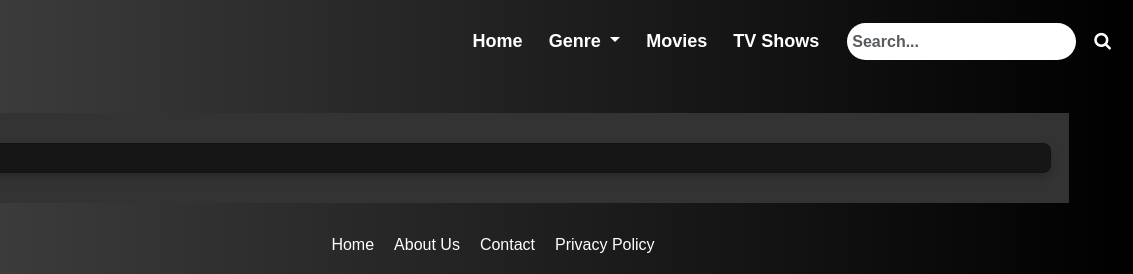
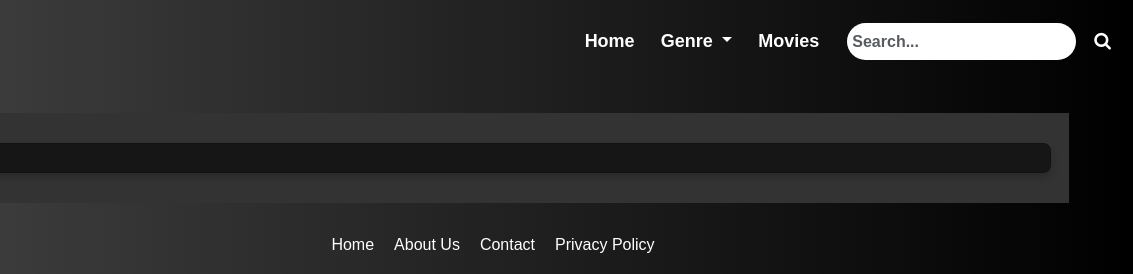
Before and after one commit to PriyaVadrevu/MovieReview, a website: page WebDev/client/index.html in a window 1280 px wide. Shown: the top 274 px of the page, 147-1280 px from the left. Drawn offline with nearby package versions, Linux system fonts and the light colour scheme; no server answers; files whose address does not match are found by name.

Commit message:
test change

```diff
--- a/WebDev/client/index.html
+++ b/WebDev/client/index.html
@@ -43,10 +43,7 @@
                     <li class="nav-item">
                         <a class="nav-link" href="Movies.html">Movies</a>
                     </li>
-                    <li class="nav-item">
-                        <a class="nav-link" href="TV Shows.html">TV Shows</a>
 
-                    </li>
                     <li class="nav-item">
                         <form class="d-flex" id="form" role="search">
                             <input class="form-control me-2" type="search" id="query" name="q" placeholder="Search..." aria-label="Search">
```
